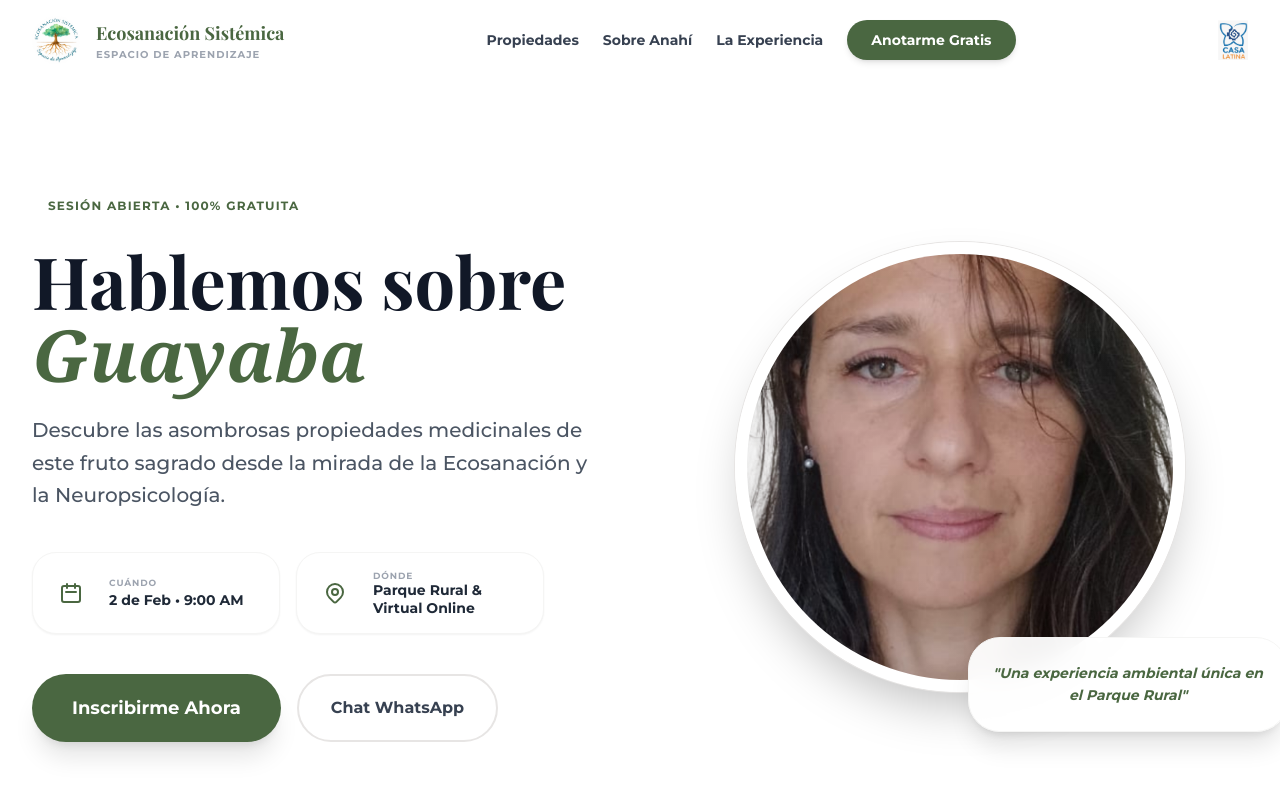
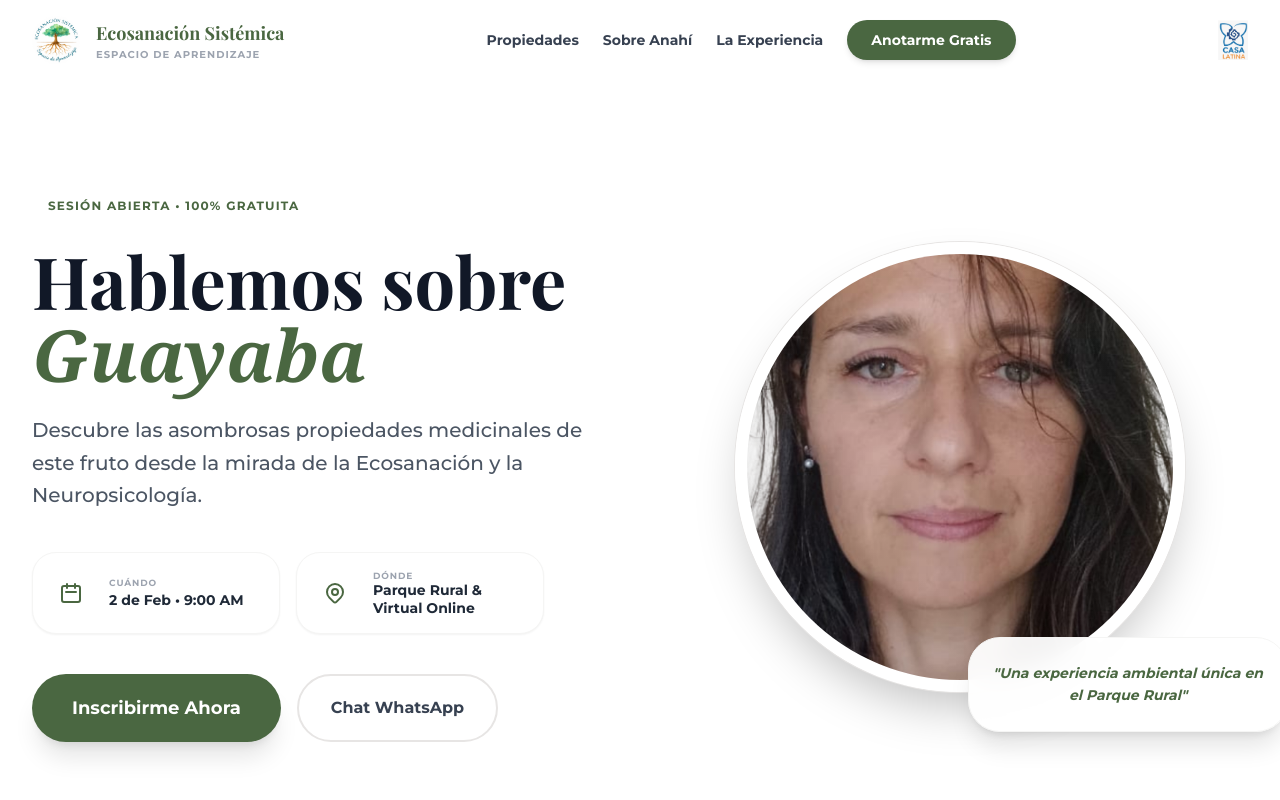
Before and after one commit to CurtFleck/guayaba, a React (Vite) app: page / in a window 1280 px wide. Shown: the top 800 px of the page. Built offline with nearby package versions, Linux system fonts and the light colour scheme; a web font is replaced by a local one.

Commit message:
Update Hero.tsx

```diff
--- a/components/Hero.tsx
+++ b/components/Hero.tsx
@@ -35,7 +35,7 @@ export const Hero: React.FC = () => {
               <span className="text-sage italic font-serif">Guayaba</span>
             </h1>
             <p className="text-xl text-gray-600 mb-10 max-w-xl mx-auto lg:mx-0 leading-relaxed font-medium">
-              Descubre las asombrosas propiedades medicinales de este fruto sagrado desde la mirada de la Ecosanación y la Neuropsicología.
+              Descubre las asombrosas propiedades medicinales de este fruto desde la mirada de la Ecosanación y la Neuropsicología.
             </p>
 
             <div className="grid grid-cols-1 sm:grid-cols-2 gap-4 mb-10 max-w-lg mx-auto lg:mx-0">
```
